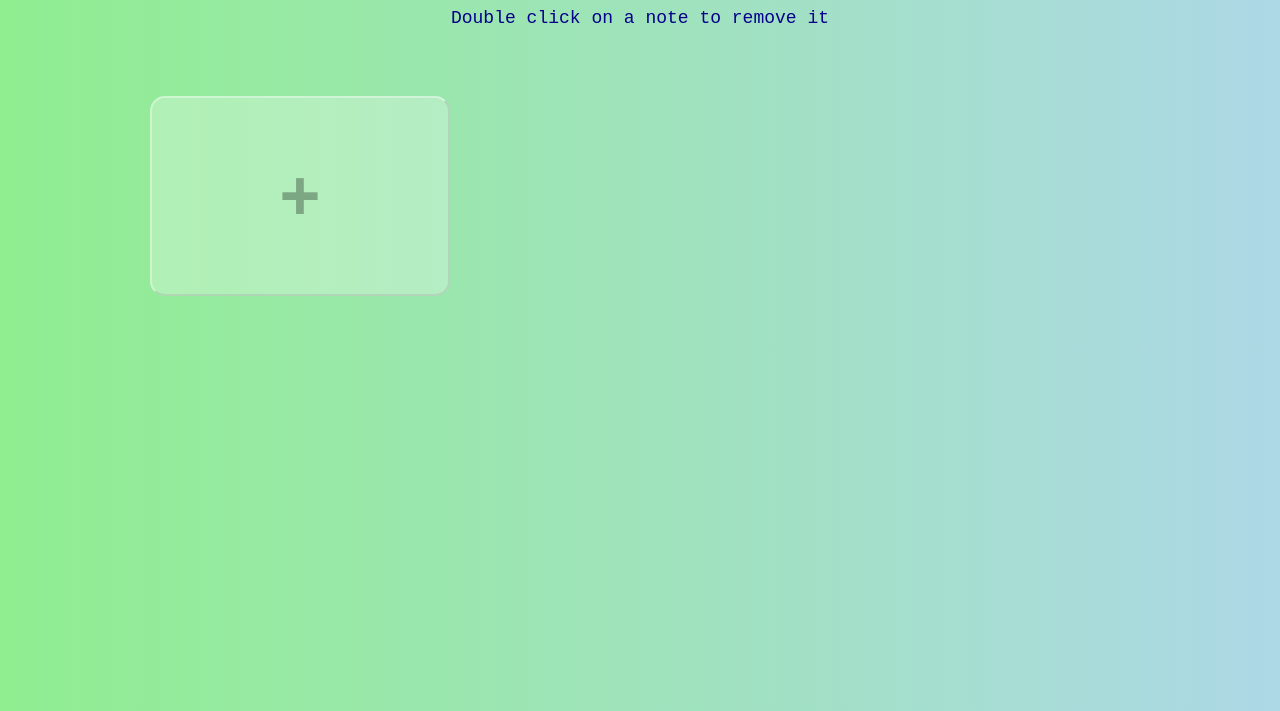
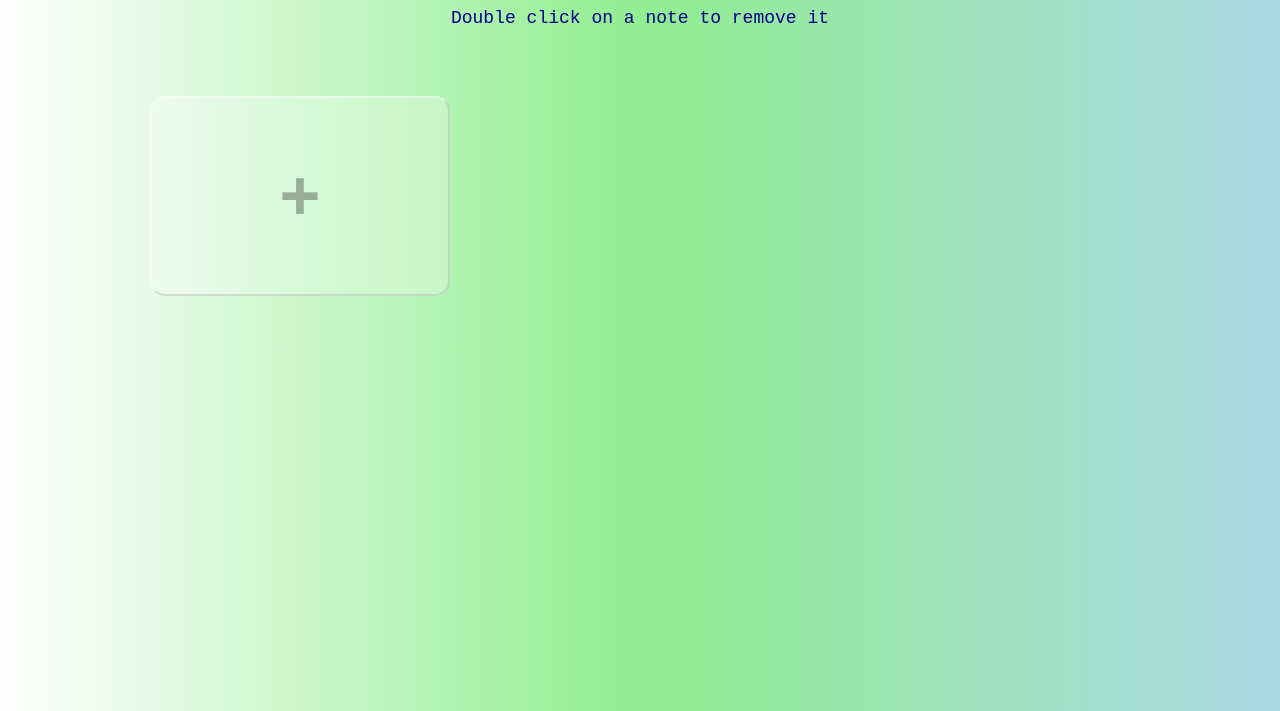
Before and after one commit to Dilawar-Shehzad/note-app, a plain HTML site: page index.html in a window 1280 px wide. Shown: the part 89-800 px from the top of the page. Drawn offline with Linux system fonts and the light colour scheme.

Commit message:
Update style.css

```diff
--- a/style.css
+++ b/style.css
@@ -1,6 +1,6 @@
 body {
   margin: 0;
-  background: linear-gradient(to left, lightblue, lightgreen);
+  background: linear-gradient(to left, lightblue, lightgreen,white);
   font-family: "Courier New", Courier, monospace;
 }
 
```
